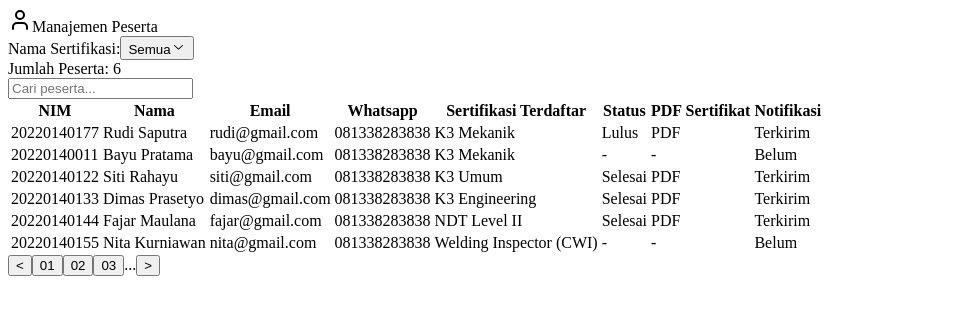
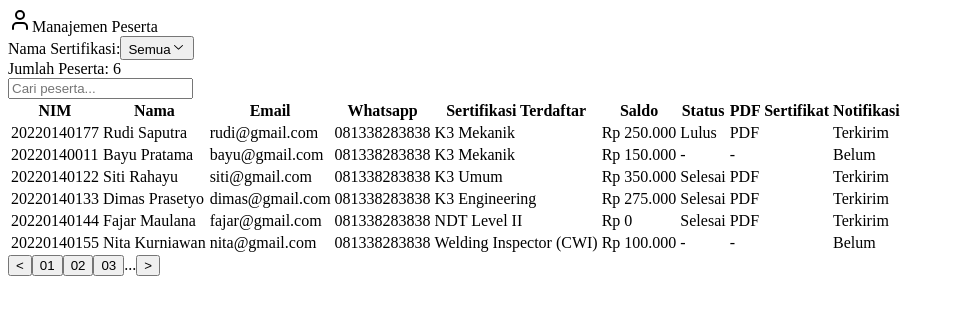
Before and after one commit to NaufalRozan/sertifikasi_kompetensi, a Next.js app: page /hrd/manajemen-peserta in a window 1280 px wide. Shown: the top 314 px of the page, without its empty margins (0-954 px from the left). Built offline with nearby package versions, Linux system fonts and the light colour scheme.

Commit message:
feat: menambahkan data saldo pada peserta

```diff
--- a/src/app/(main-layout)/hrd/manajemen-peserta/page.tsx
+++ b/src/app/(main-layout)/hrd/manajemen-peserta/page.tsx
@@ -26,6 +26,7 @@ export default function ManajemenPesertaPage() {
       status: "Lulus",
       pdf: true,
       notifikasi: "Terkirim",
+      saldo: 250000,
     },
     {
       nim: "20220140011",
@@ -36,6 +37,7 @@ export default function ManajemenPesertaPage() {
       status: "-",
       pdf: false,
       notifikasi: "Belum",
+      saldo: 150000,
     },
     {
       nim: "20220140122",
@@ -46,6 +48,7 @@ export default function ManajemenPesertaPage() {
       status: "Selesai",
       pdf: true,
       notifikasi: "Terkirim",
+      saldo: 350000,
     },
     {
       nim: "20220140133",
@@ -56,6 +59,7 @@ export default function ManajemenPesertaPage() {
       status: "Selesai",
       pdf: true,
       notifikasi: "Terkirim",
+      saldo: 275000,
     },
     {
       nim: "20220140144",
@@ -66,6 +70,7 @@ export default function ManajemenPesertaPage() {
       status: "Selesai",
       pdf: true,
       notifikasi: "Terkirim",
+      saldo: 0,
     },
     {
       nim: "20220140155",
@@ -76,6 +81,7 @@ export default function ManajemenPesertaPage() {
       status: "-",
       pdf: false,
       notifikasi: "Belum",
+      saldo: 100000,
     },
   ];
 
@@ -101,12 +107,25 @@ export default function ManajemenPesertaPage() {
     }
   };
 
+  const formatRupiah = (amount: number) =>
+    new Intl.NumberFormat("id-ID", {
+      style: "currency",
+      currency: "IDR",
+      minimumFractionDigits: 0,
+    }).format(amount);
+
   const filteredData =
     selectedSertifikasi === "Semua"
       ? data
       : data.filter((item) => item.sertifikasi === selectedSertifikasi);
 
   const [searchQuery, setSearchQuery] = useState("");
+
+  const searchedData = filteredData.filter(
+    (item) =>
+      item.nama.toLowerCase().includes(searchQuery.toLowerCase()) ||
+      item.email.toLowerCase().includes(searchQuery.toLowerCase())
+  );
 
   return (
     <div className="min-h-screen bg-gray-100 flex flex-col items-center">
@@ -120,10 +139,9 @@ export default function ManajemenPesertaPage() {
 
       {/* Konten */}
       <div className="w-full max-w-7xl -mt-52 z-10 relative px-4 pb-10">
-
         {/* Filter dan Tambah */}
         <div className="flex flex-col gap-4 mb-4">
-          {/* Baris Atas: Filter & Button */}
+          {/* Baris Atas: Filter & Jumlah */}
           <div className="flex justify-between items-center flex-wrap gap-4">
             <div className="flex items-center gap-2 text-sm text-white">
               <Label htmlFor="sertifikasi" className="text-white">
@@ -147,7 +165,7 @@ export default function ManajemenPesertaPage() {
             </div>
 
             <div className="text-sm font-semibold text-white">
-              Jumlah Peserta: <span className="font-bold">{filteredData.length}</span>
+              Jumlah Peserta: <span className="font-bold">{searchedData.length}</span>
             </div>
           </div>
 
@@ -171,24 +189,25 @@ export default function ManajemenPesertaPage() {
                 <th className="p-4">Email</th>
                 <th className="p-4">Whatsapp</th>
                 <th className="p-4">Sertifikasi Terdaftar</th>
+                <th className="p-4">Saldo</th>
+
                 <th className="p-4">Status</th>
                 <th className="p-4">PDF Sertifikat</th>
                 <th className="p-4">Notifikasi</th>
               </tr>
             </thead>
             <tbody>
-              {filteredData.map((item, idx) => (
+              {searchedData.map((item, idx) => (
                 <tr key={idx} className="border-b hover:bg-gray-50">
                   <td className="p-4">{item.nim}</td>
                   <td className="p-4">{item.nama}</td>
                   <td className="p-4">{item.email}</td>
                   <td className="p-4">{item.whatsapp}</td>
                   <td className="p-4">{item.sertifikasi}</td>
+                  <td className="p-4">{formatRupiah(item.saldo)}</td>
                   <td className="p-4">
                     <span
-                      className={`px-3 py-1 text-xs font-medium rounded-full ${getBadgeStyle(
-                        item.status
-                      )}`}
+                      className={`px-3 py-1 text-xs font-medium rounded-full ${getBadgeStyle(item.status)}`}
                     >
                       {item.status}
                     </span>
@@ -204,9 +223,7 @@ export default function ManajemenPesertaPage() {
                   </td>
                   <td className="p-4">
                     <span
-                      className={`px-3 py-1 text-xs font-medium rounded-full ${getBadgeStyle(
-                        item.notifikasi
-                      )}`}
+                      className={`px-3 py-1 text-xs font-medium rounded-full ${getBadgeStyle(item.notifikasi)}`}
                     >
                       {item.notifikasi}
                     </span>
```
